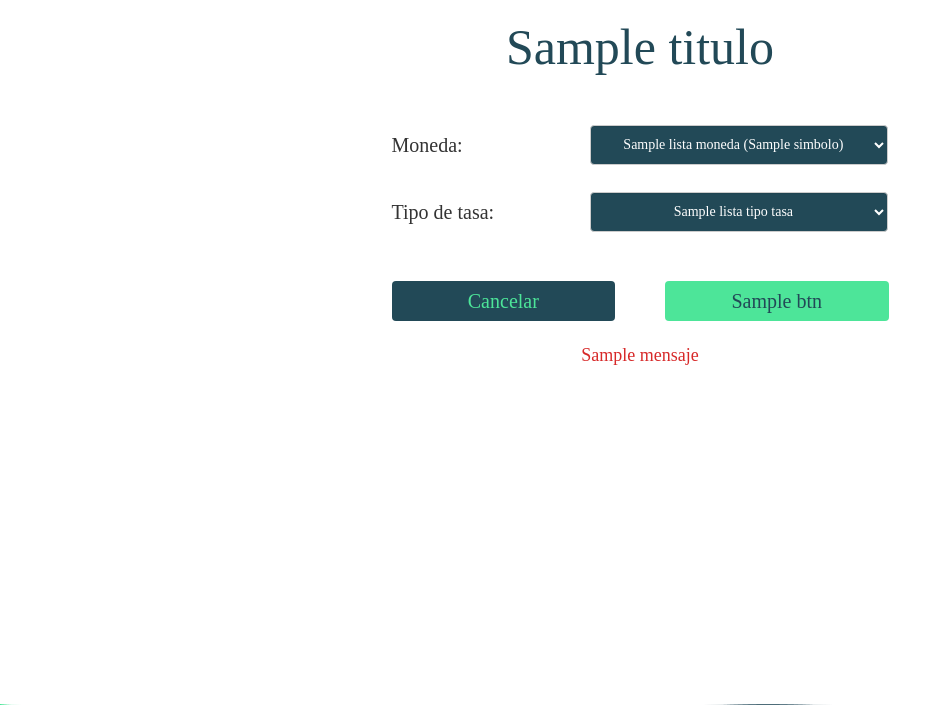
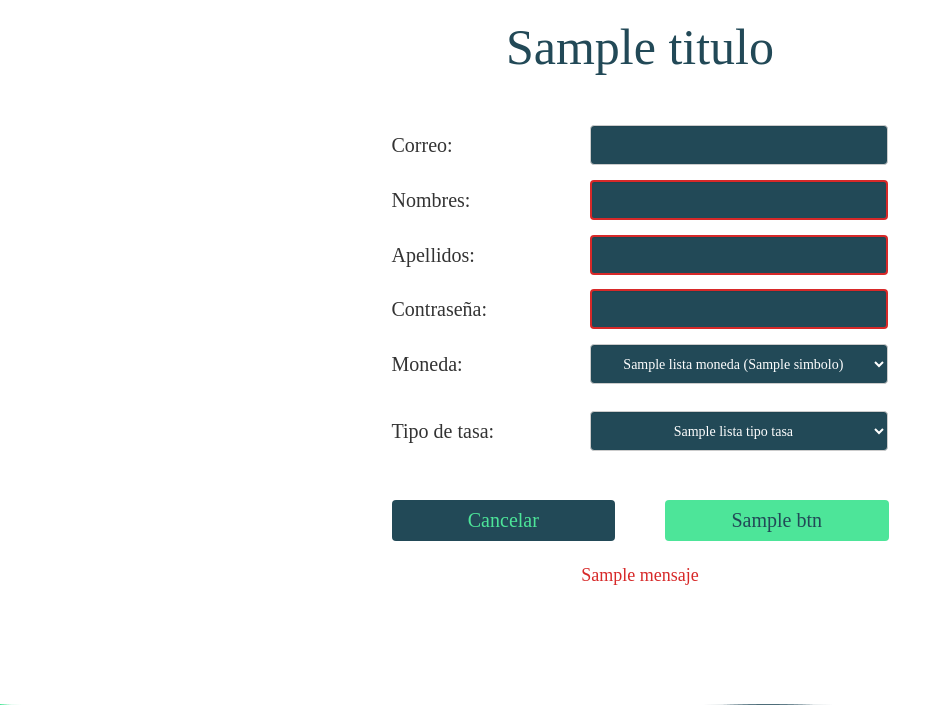
Before and after one commit to RonnieRantes/BonosFEI, a Spring app: page /registro in a window 1280 px wide. Shown: the top 705 px of the page, without its empty margins (0-952 px from the left). Run offline with Thymeleaf, Linux system fonts and the light colour scheme; the template is opened without the code that fills it: most values are stand-ins (such as "Sample title", 1, 10 or a date in 2020); data that the repository does not hold is empty; some web fonts are replaced.

Commit message:
Update registro.html

```diff
--- a/src/main/resources/templates/registro.html
+++ b/src/main/resources/templates/registro.html
@@ -15,11 +15,40 @@
 			<div class="form-group row perfil" style="margin-bottom: 4%;">
 				<h1 th:text="${titulo}"></h1>
 			</div>
-			<input class="form-control text-center" type="hidden" th:field="*{correoUsuario}"/>
-			<input class="form-control text-center" type="hidden" th:field="*{contrasenia}"/>
-			<input class="form-control text-center" type="hidden" th:field="*{nombres}" maxlength="50" required />
-			<input class="form-control text-center" type="hidden" th:field="*{apellidos}" maxlength="50" required/>
-			<div class="perfil2" >
+			<div class="perfil">
+				<div class="col-sm-6 coltexto">
+					<h3>Correo:</h3>
+				</div>
+                <div class="col-sm-6 colinput">
+					<input type="email" th:field="*{correoUsuario}" class="form-control text-center"/>
+				</div>
+			</div>
+			<div class="perfil">
+				<div class="col-sm-6 coltexto">
+					<h3>Nombres:</h3>
+				</div>
+                <div class="col-sm-6 colinput">
+					<input class="form-control text-center" type="text" th:field="*{nombres}" maxlength="50" required/>
+				</div>
+			</div>
+			<div class="perfil">
+				<div class="col-sm-6 coltexto">
+					<h3>Apellidos:</h3>
+				</div>
+                <div class="col-sm-6 colinput">
+					<input class="form-control text-center" type="text" th:field="*{apellidos}" maxlength="50" required/>
+				</div>
+			</div>
+			<div class="perfil">
+				<div class="col-sm-6 coltexto">
+					<h3>Contraseña:</h3>
+				</div>
+                <div class="col-sm-6 colinput">
+					<input type="password" th:field="*{contrasenia}" class="form-control text-center" required/>
+				</div>
+			</div>
+
+			<div class="perfil2" hidden="hidden">
 				<div class="col-sm-6 coltexto">
 					<h3>Moneda:</h3>
 				</div>
@@ -33,7 +62,7 @@
 					</select>
 				</div>
 			</div>
-			<div class="perfil2">
+			<div class="perfil2" hidden="hidden">
 				<div class="col-sm-6 coltexto">
 					<h3>Tipo de tasa:</h3>
 				</div>
```
